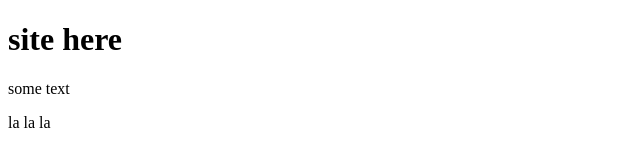
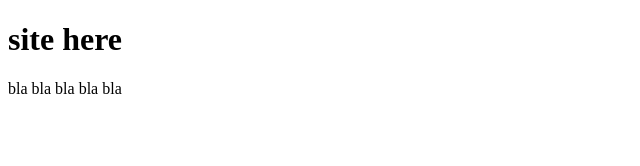
Before and after one commit to klap4uk-roman/site, a plain HTML site: page index.html in a window 1280 px wide. Shown: the whole page, without its empty margins (0-640 px from the left). Drawn offline with Linux system fonts and the light colour scheme.

Commit message:
third commit

```diff
--- a/index.html
+++ b/index.html
@@ -7,7 +7,6 @@
 </head>
 <body>
 	<h1>site here</h1>
-	<p>some text</p>
-	<p>la la la</p>
+	<p>bla bla bla bla bla</p>
 </body>
 </html>
```
